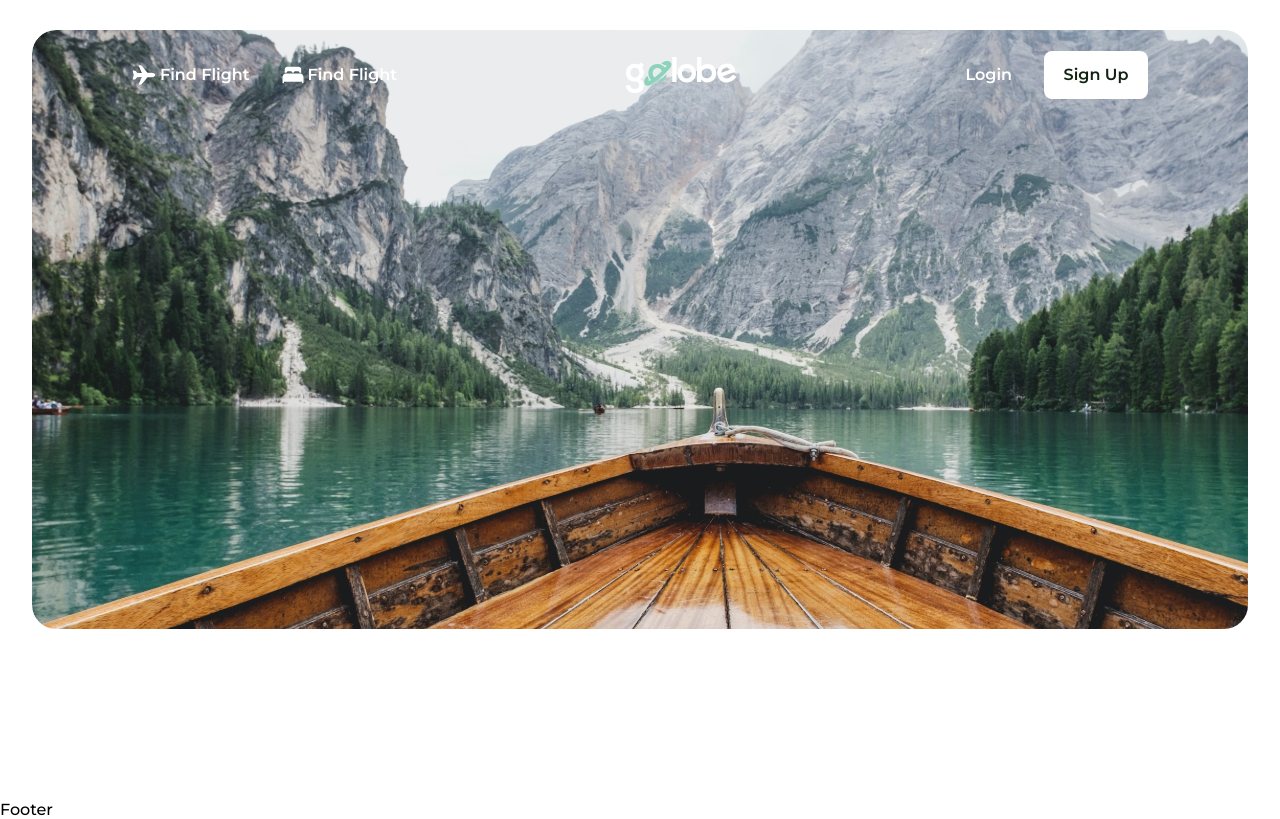
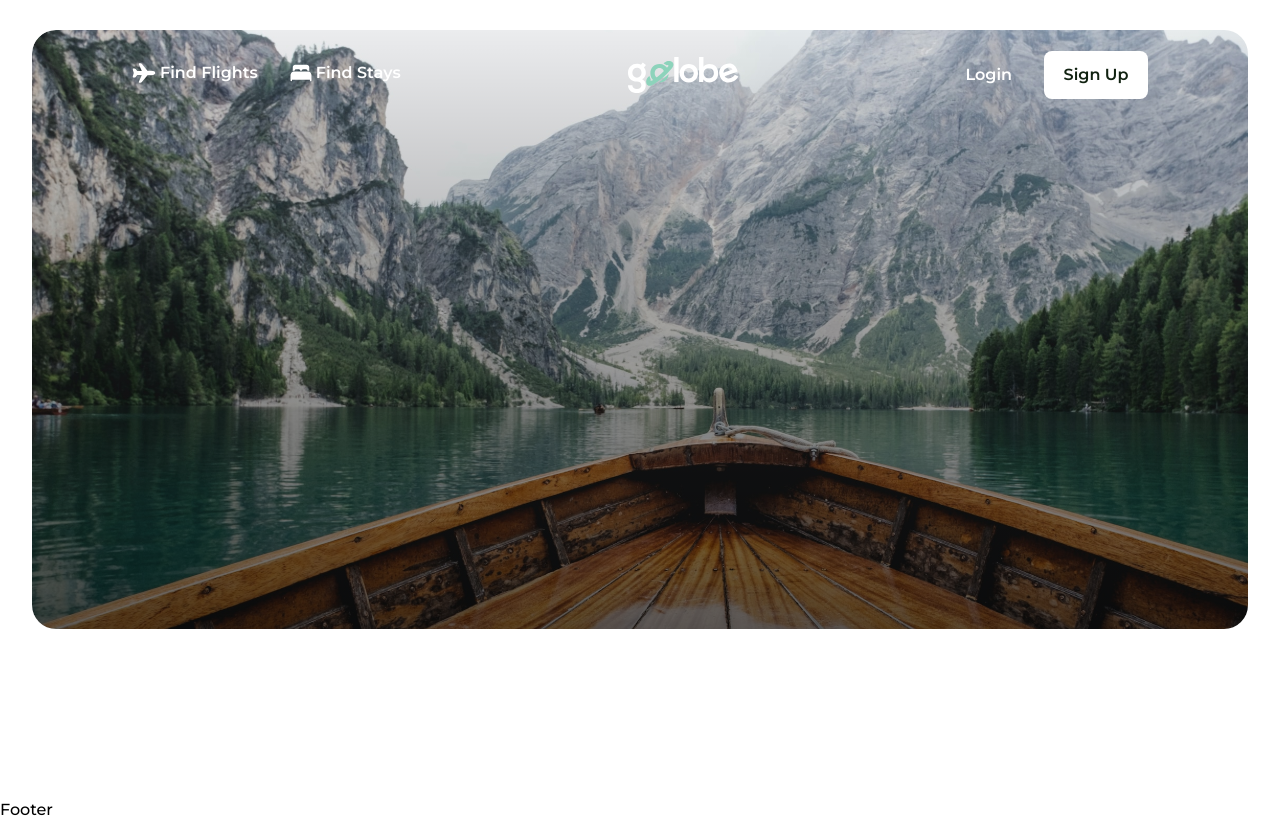
Before and after one commit to social-tree/Golobe, a Next.js app: page / in a window 1280 px wide. Built offline with nearby package versions, Linux system fonts and the light colour scheme.

Commit message:
created flights folder, added active on flights and stays button

```diff
--- a/src/components/Layout/Header/Header.styles.ts
+++ b/src/components/Layout/Header/Header.styles.ts
@@ -6,9 +6,15 @@ export const StyledHeader = styled.header`
   max-width: 100vw;
   height: 90px;
   margin: auto;
-  padding: 21px 100px;
+  padding: 0px 100px;
   display: flex;
   justify-content: center;
+
+
+  &.not-home {
+    box-shadow: 0px 4px 16px rgba(17, 34, 17, 0.05);
+  }
+
 `;
 
 export const StyledNav = styled.nav`
@@ -16,33 +22,41 @@ export const StyledNav = styled.nav`
   display: flex;
   justify-content: space-between;
   align-items: center;
-  height: 100%;
+  height: 90px;
 `;
 
 export const Container = styled.div`
   display: flex;
   gap: 32px;
   align-items: center;
+  height: 100%;
+
+  path {
+    fill: black;
+  }
+
+  &.home a {
+    color: white;
+
+    path {
+      fill: white;
+    }
+  }
+
 `;
 
 export const NavButton = styled(Link)`
+  height: 100%;
   color: black;
   display: flex;
   gap: 4px;
   align-items: center;
   ${ParagraphS}
   font-weight: 600;
+  border-bottom: 5px solid transparent;
 
-  path {
-    fill: black;
-  }
-
-  &.home {
-    color: white;
-
-    path {
-      fill: white;
-    }
+  &.active {
+    border-bottom-color: #8dd3bb;
   }
 `;
 
@@ -70,7 +84,7 @@ export const SignUpNav = styled(Link)`
   font-weight: 600;
 
   &.home {
-    background: #FFFFFF;
+    background: #ffffff;
     color: #112211;
   }
 `;
--- a/src/components/Layout/Header/index.tsx
+++ b/src/components/Layout/Header/index.tsx
@@ -17,16 +17,16 @@ const Header = () => {
   const isHomeClassName = pathname == "/" ? "home" : ''
 
   return (
-    <StyledHeader>
+    <StyledHeader className={!isHomeClassName ? "not-home" : ''}>
       <StyledNav>
-        <Container>
-          <NavButton className={isHomeClassName} href="/flights">
+        <Container className={isHomeClassName}>
+          <NavButton className={pathname == "/flights" ? "active" : ''} href="/flights">
             <PlaneIcon />
-            Find Flight
+            Find Flights
           </NavButton>
-          <NavButton className={isHomeClassName} href="/hotels">
+          <NavButton className={pathname == "/hotels" ? "active" : ''} href="/hotels">
             <BedIcon />
-            Find Flight
+            Find Stays
           </NavButton>
         </Container>
 
--- a/src/components/PageTemplates/HomePage/HomePage.styles.ts
+++ b/src/components/PageTemplates/HomePage/HomePage.styles.ts
@@ -10,7 +10,7 @@ export const StyledHomePage = styled.main`
 export const TopSection = styled.section`
   height: 599px;
   width: 95vw;
-  background: url("images/river.svg") no-repeat, #D9D9D9;
+  background: linear-gradient(180deg, rgba(0, 0, 0, 0) 0%, rgba(0, 0, 0, 0.6) 100%), url("images/river.svg") no-repeat, #d9d9d9;
   background-size: cover;
   margin: auto;
   border-radius: 24px;
--- a/src/pages/_document.tsx
+++ b/src/pages/_document.tsx
@@ -1,4 +1,5 @@
 import Document, { DocumentContext, DocumentInitialProps } from "next/document";
+
 import { ServerStyleSheet } from "styled-components";
 
 export default class MyDocument extends Document {
```
Also changed, not shown: src/app/flights/page.tsx (added, +10 -0 lines).
